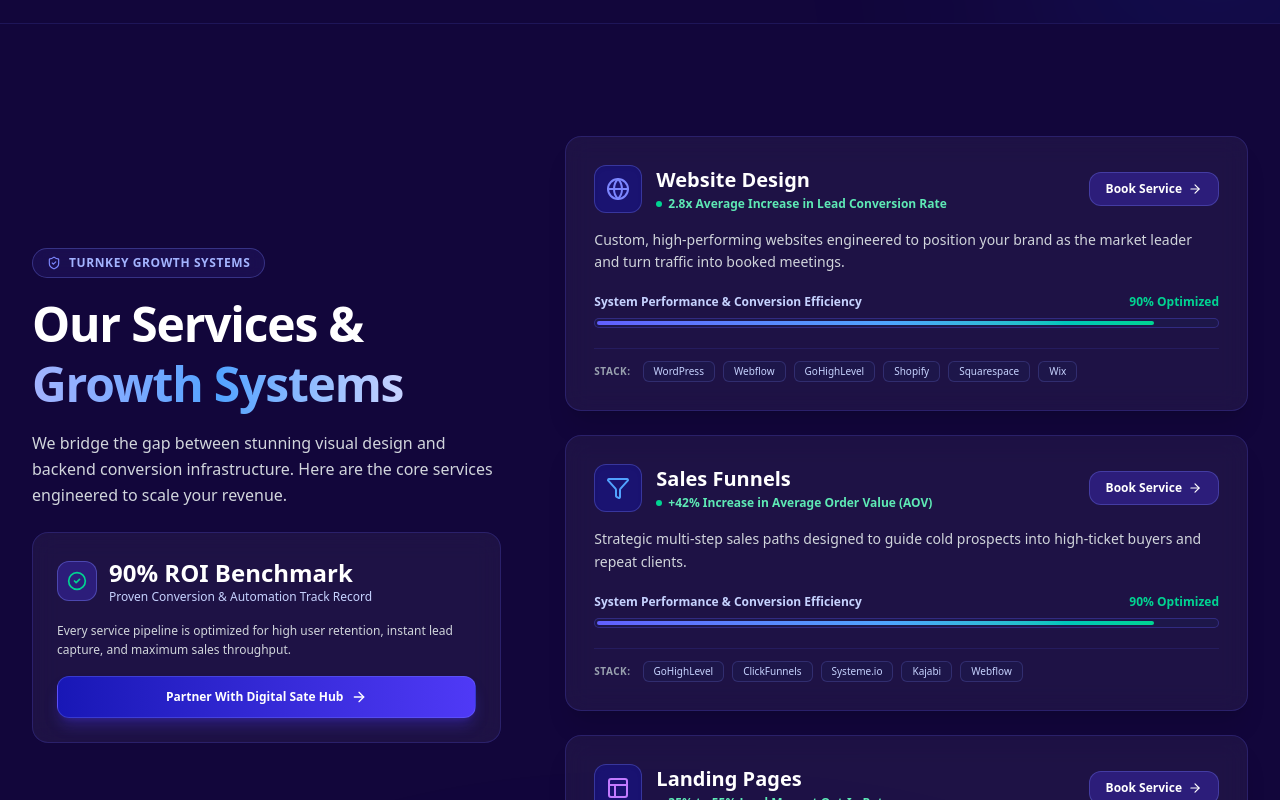
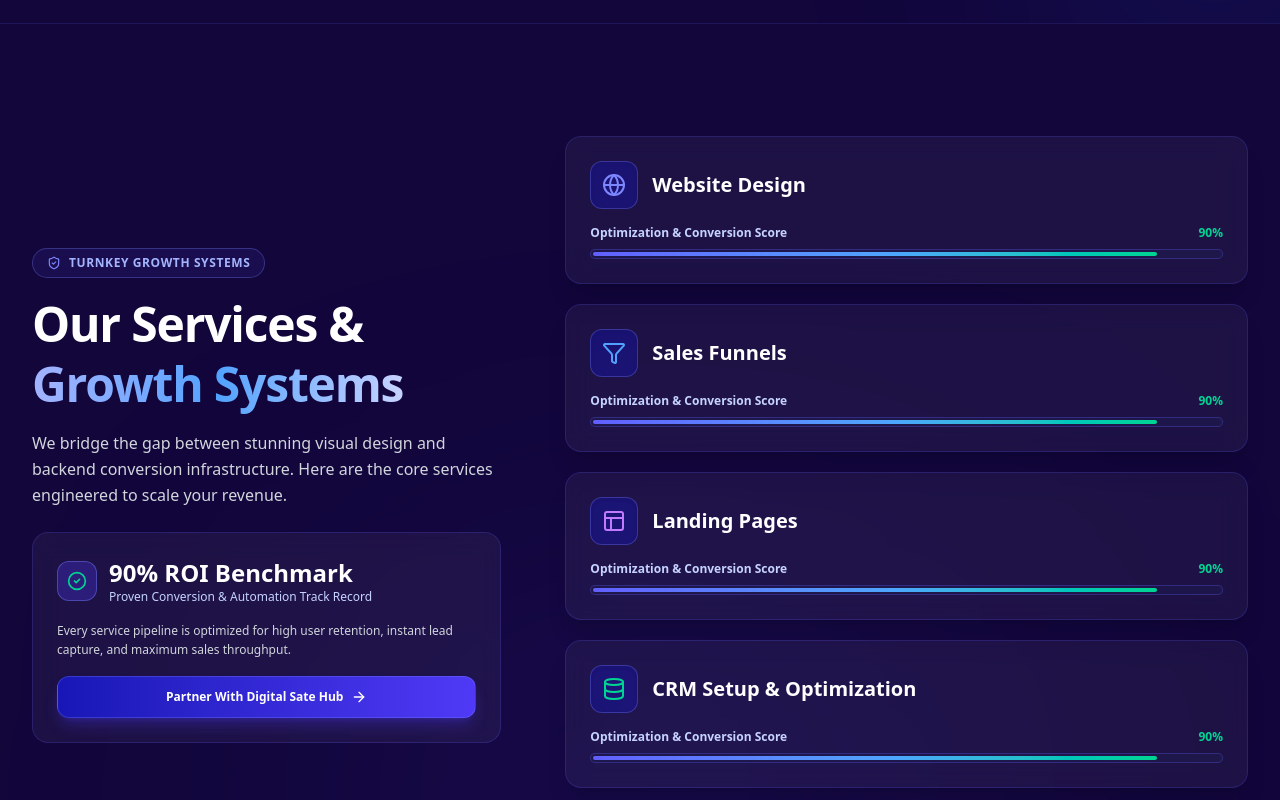
Before and after one commit to digitalsatehub/Digital-Sate-Hub, a React (Vite) app: page / in a window 1280 px wide. Shown: the part 2080-2880 px from the top of the page. Built offline with nearby package versions, Linux system fonts and the light colour scheme.

Commit message:
refactor: update WhyChooseUs UI and add marquee variant to VideoTestimonials
- Simplify WhyChooseUs service list layout.
- Add marquee variant to VideoTestimonials component.
- Integrate marquee reviews into PortfolioPage.

```diff
--- a/src/components/WhyChooseUs.tsx
+++ b/src/components/WhyChooseUs.tsx
@@ -102,8 +102,8 @@
             </motion.div>
           </div>
 
-          {/* RIGHT COLUMN: Vertical Services List with Animated 90% Progress Bars */}
-          <div className="lg:col-span-7 space-y-6">
+          {/* RIGHT COLUMN: Clean Services List — Service Icon & Title on top, Progress bar directly below (no extra text/buttons) */}
+          <div className="lg:col-span-7 space-y-5">
             {SERVICES_LIST.map((service, index) => (
               <motion.div
                 key={service.id}
@@ -111,42 +111,25 @@
                 whileInView={{ opacity: 1, y: 0 }}
                 viewport={{ once: true, margin: '-50px' }}
                 transition={{ duration: 0.5, delay: index * 0.08, ease: 'easeOut' }}
-                className="bg-white/5 border border-indigo-500/20 hover:border-indigo-400/60 rounded-2xl p-6 sm:p-7 transition-all duration-300 hover:-translate-y-1 group relative backdrop-blur-md shadow-xl"
+                className="bg-white/5 border border-indigo-500/20 hover:border-indigo-400/60 rounded-2xl p-5 sm:p-6 transition-all duration-300 hover:-translate-y-1 group relative backdrop-blur-md shadow-xl"
               >
-                <div className="flex flex-col sm:flex-row items-start sm:items-center justify-between gap-4 mb-4">
-                  <div className="flex items-center gap-3.5">
+                {/* Service Header: Icon + Title (Up top) */}
+                <div className="flex items-center gap-3.5 mb-4">
                   <div className="w-12 h-12 rounded-xl bg-[#1817B6]/40 border border-indigo-400/30 flex items-center justify-center group-hover:scale-105 transition-transform shrink-0 shadow-inner">
                     {getIcon(service.icon)}
                   </div>
                   <div>
-                      <h3 className="text-xl font-bold text-white group-hover:text-indigo-300 transition-colors">
+                    <h3 className="text-lg sm:text-xl font-bold text-white group-hover:text-indigo-300 transition-colors">
                       {service.title}
                     </h3>
-                      <div className="text-xs text-emerald-300 font-semibold flex items-center gap-1.5 mt-0.5">
-                        <span className="w-1.5 h-1.5 rounded-full bg-emerald-400" />
-                        <span>{service.keyResult}</span>
-                      </div>
                   </div>
                 </div>
 
-                  <button
-                    onClick={onOpenBooking}
-                    className="self-start sm:self-center px-4 py-2 rounded-xl text-xs font-bold text-white bg-indigo-600/30 hover:bg-[#1817B6] border border-indigo-400/30 transition-all flex items-center gap-1.5 group/btn shrink-0"
-                  >
-                    <span>Book Service</span>
-                    <ArrowRight className="w-3.5 h-3.5 group-hover/btn:translate-x-0.5 transition-transform" />
-                  </button>
-                </div>
-
-                <p className="text-xs sm:text-sm text-gray-300 leading-relaxed mb-5">
-                  {service.shortDesc}
-                </p>
-
-                {/* Animated 90% Progress Bar Component */}
-                <div className="space-y-2 mb-5">
+                {/* Animated 90% Progress Bar (Directly below) */}
+                <div className="space-y-2">
                   <div className="flex items-center justify-between text-xs font-semibold">
-                    <span className="text-indigo-200">System Performance & Conversion Efficiency</span>
-                    <span className="text-emerald-400 font-bold">90% Optimized</span>
+                    <span className="text-indigo-200">Optimization & Conversion Score</span>
+                    <span className="text-emerald-400 font-bold">90%</span>
                   </div>
 
                   {/* Outer Bar Track */}
@@ -161,19 +144,6 @@
                     />
                   </div>
                 </div>
-
-                {/* Platform Badges */}
-                <div className="flex flex-wrap items-center gap-2 pt-3 border-t border-indigo-900/40">
-                  <span className="text-[10px] text-gray-400 uppercase font-bold tracking-wider mr-1">Stack:</span>
-                  {service.platforms.map((plat) => (
-                    <span
-                      key={plat}
-                      className="text-[10px] bg-indigo-950/70 border border-indigo-400/20 text-indigo-200 px-2.5 py-0.5 rounded-md font-medium"
-                    >
-                      {plat}
-                    </span>
-                  ))}
-                </div>
               </motion.div>
             ))}
           </div>
--- a/src/pages/PortfolioPage.tsx
+++ b/src/pages/PortfolioPage.tsx
@@ -80,8 +80,8 @@
         </div>
       </div>
 
-      {/* Reviews Section - Designed exactly the way it is on the Home page (Sticky Stacking Cards) */}
-      <VideoTestimonials onOpenBooking={onOpenBooking} />
+      {/* Reviews Section - Continuous left-to-right scrolling marquee, pauses on hover */}
+      <VideoTestimonials variant="marquee" onOpenBooking={onOpenBooking} />
 
     </div>
   );
```
Also changed, not shown: src/components/VideoTestimonials.tsx (+118 -28 lines). Lines whose indentation alone changed are shown as unchanged.
